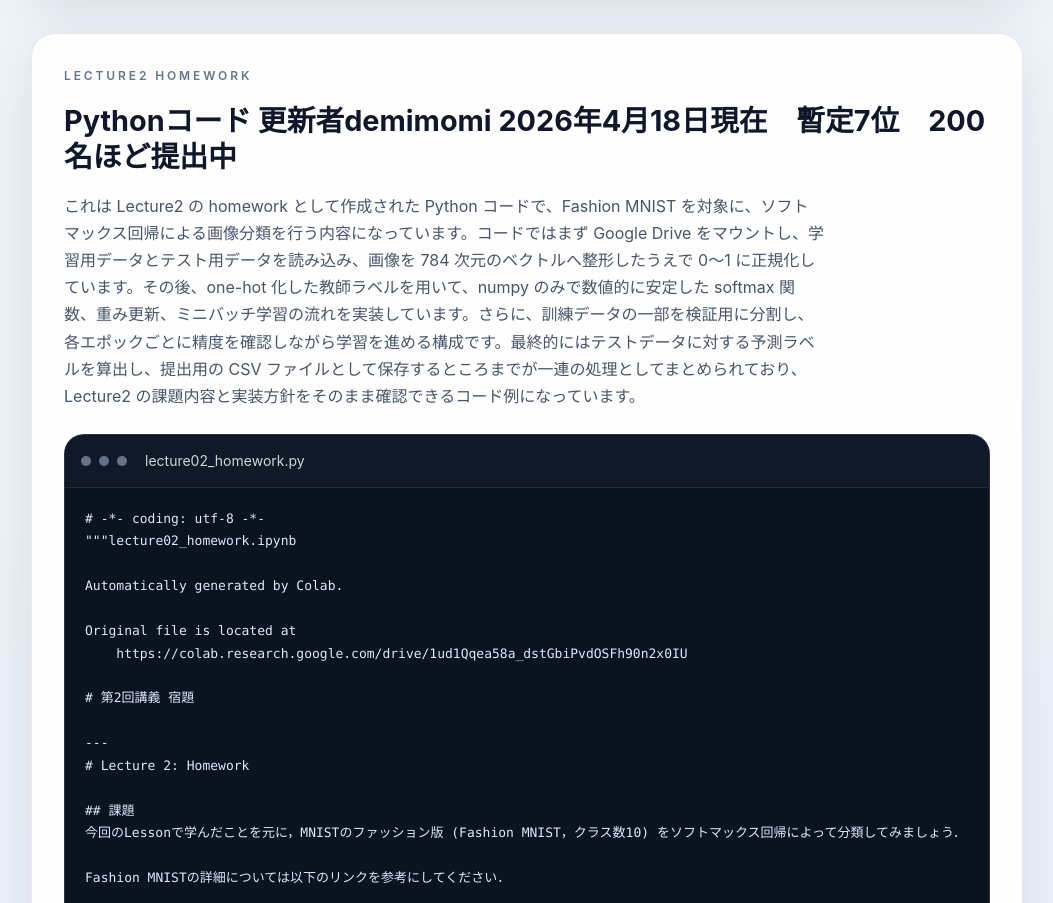
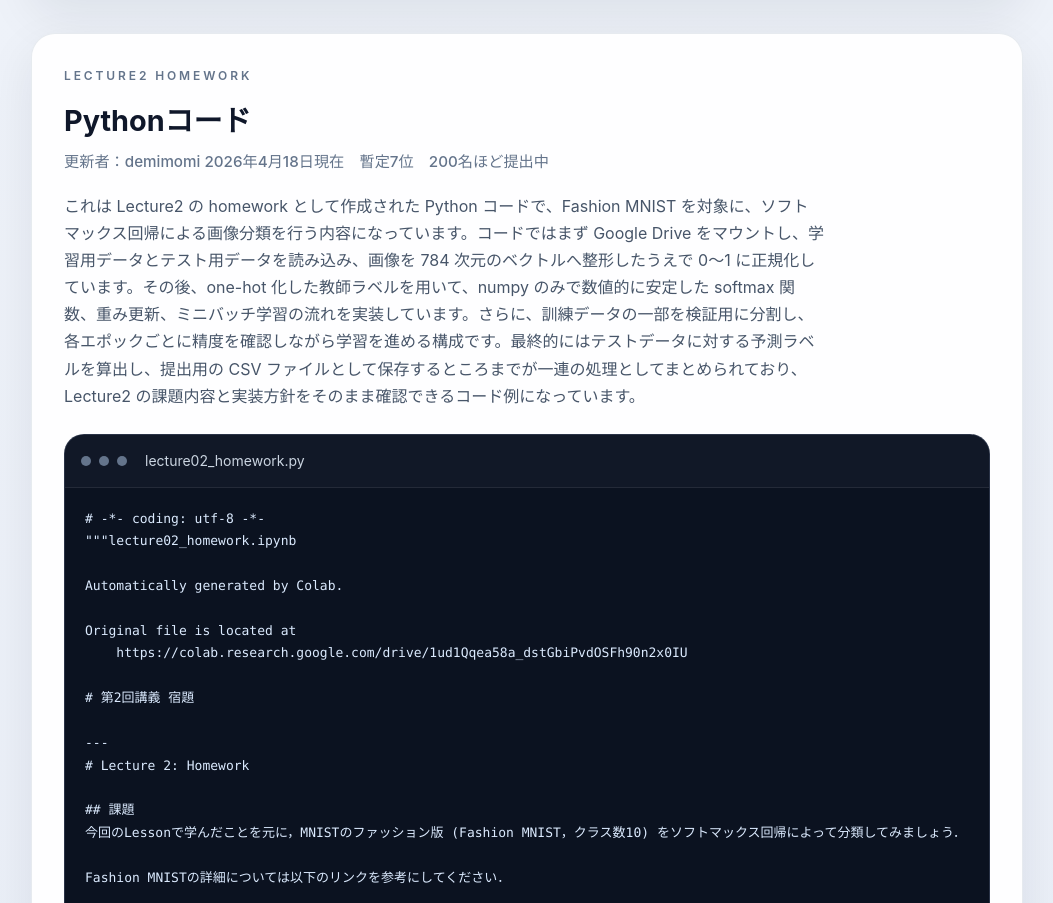
Before and after one commit to demimomi/demimomi, a plain HTML site: page deep_learning.html in a window 1280 px wide. Shown: the part 1317-2220 px from the top of the page, without its empty margins (113-1166 px from the left). Drawn offline with Linux system fonts and the light colour scheme.

Commit message:
Update deep_learning.html

```diff
--- a/deep_learning.html
+++ b/deep_learning.html
@@ -261,7 +261,8 @@
       <section class="card">
         <div class="section-inner">
           <p class="eyebrow" style="color:#64748b;">Lecture2 Homework</p>
-          <h2>Pythonコード 更新者demimomi 2026年4月18日現在　暫定7位　200名ほど提出中</h2>
+          <h2>Pythonコード</h2>
+          <p style="margin: 10px 0 0; font-size: 0.95rem; color: #64748b; font-weight: 500;">更新者：demimomi 2026年4月18日現在　暫定7位　200名ほど提出中</p>
           <p class="description">
             これは Lecture2 の homework として作成された Python コードで、Fashion MNIST を対象に、ソフトマックス回帰による画像分類を行う内容になっています。コードではまず Google Drive をマウントし、学習用データとテスト用データを読み込み、画像を 784 次元のベクトルへ整形したうえで 0〜1 に正規化しています。その後、one-hot 化した教師ラベルを用いて、numpy のみで数値的に安定した softmax 関数、重み更新、ミニバッチ学習の流れを実装しています。さらに、訓練データの一部を検証用に分割し、各エポックごとに精度を確認しながら学習を進める構成です。最終的にはテストデータに対する予測ラベルを算出し、提出用の CSV ファイルとして保存するところまでが一連の処理としてまとめられており、Lecture2 の課題内容と実装方針をそのまま確認できるコード例になっています。
           </p>
```
